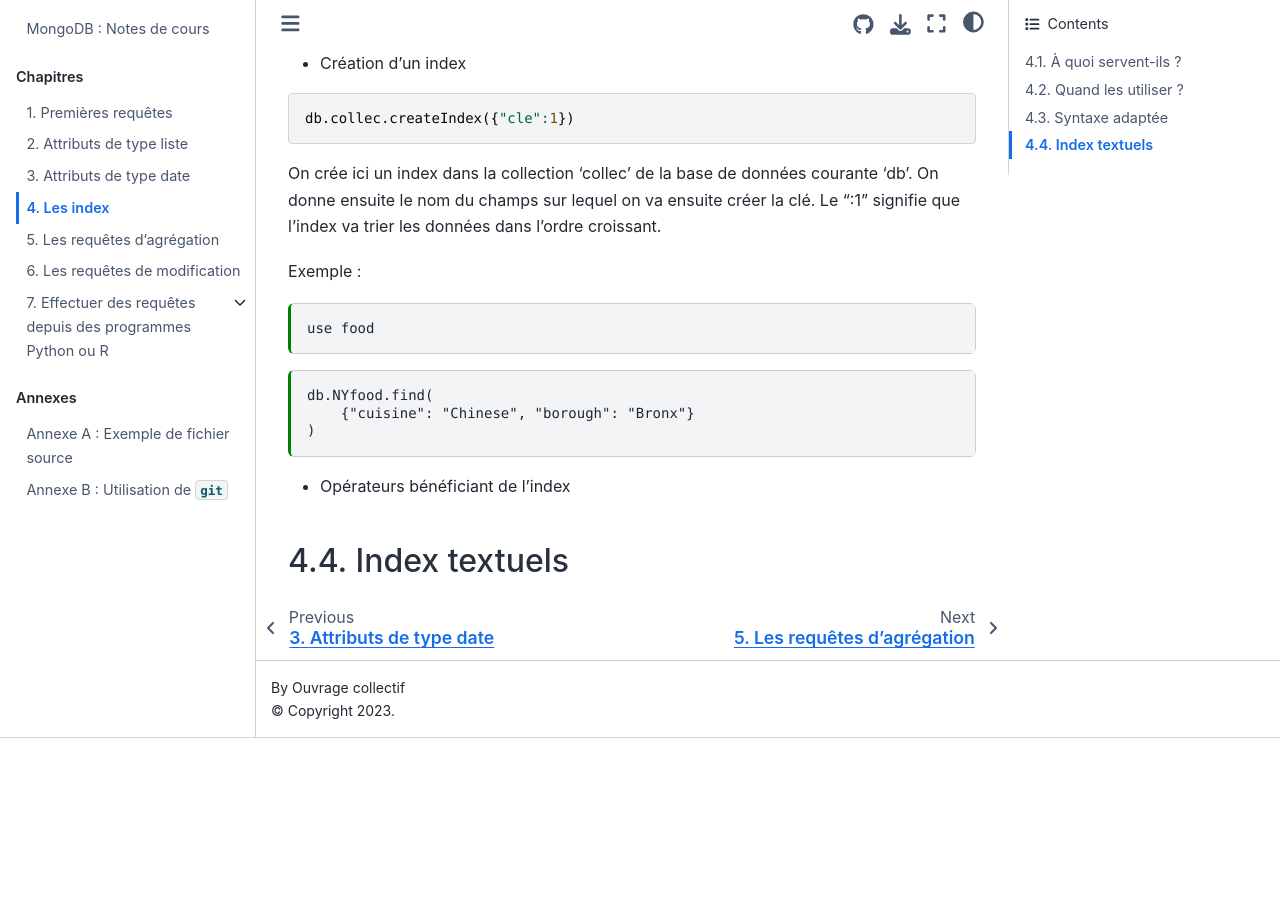
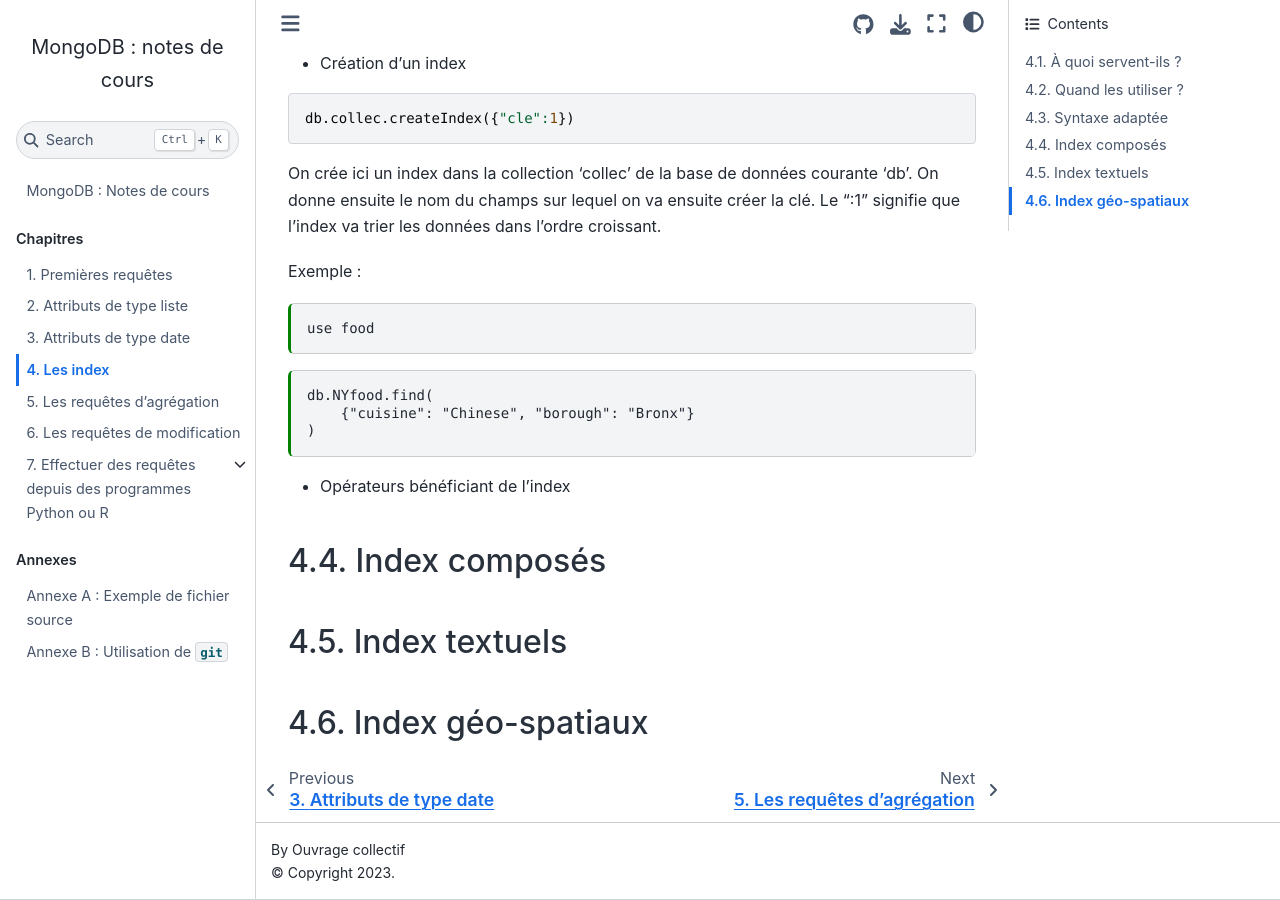
Before and after one commit to rtavenar/mongo_book, a Jupyter Book: the page built from content/04_index.md, in a window 1280 px wide and 900 px high, scrolled down 905 px. Built offline with Jupyter Book 1.0.4 settings and Sphinx 7.4.7 and the Sphinx Book theme 1.1.4, drawn with Linux system fonts in a browser that asks for light colours; before the commit the page ends 1643 px from its top, so only the background shows below that.

Commit message:
Update 04_index.md

````diff
--- a/content/04_index.md
+++ b/content/04_index.md
@@ -69,4 +69,8 @@
 ```
 * Opérateurs bénéficiant de l’index
 
+## Index composés
+
 ## Index textuels
+
+## Index géo-spatiaux
````
